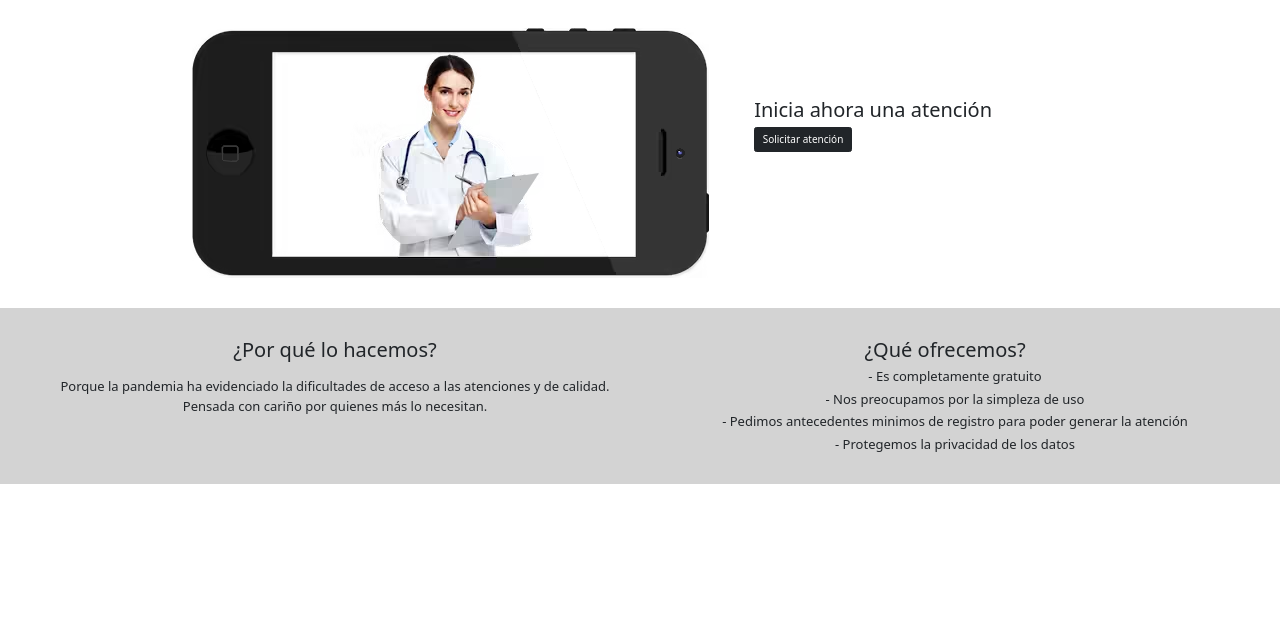
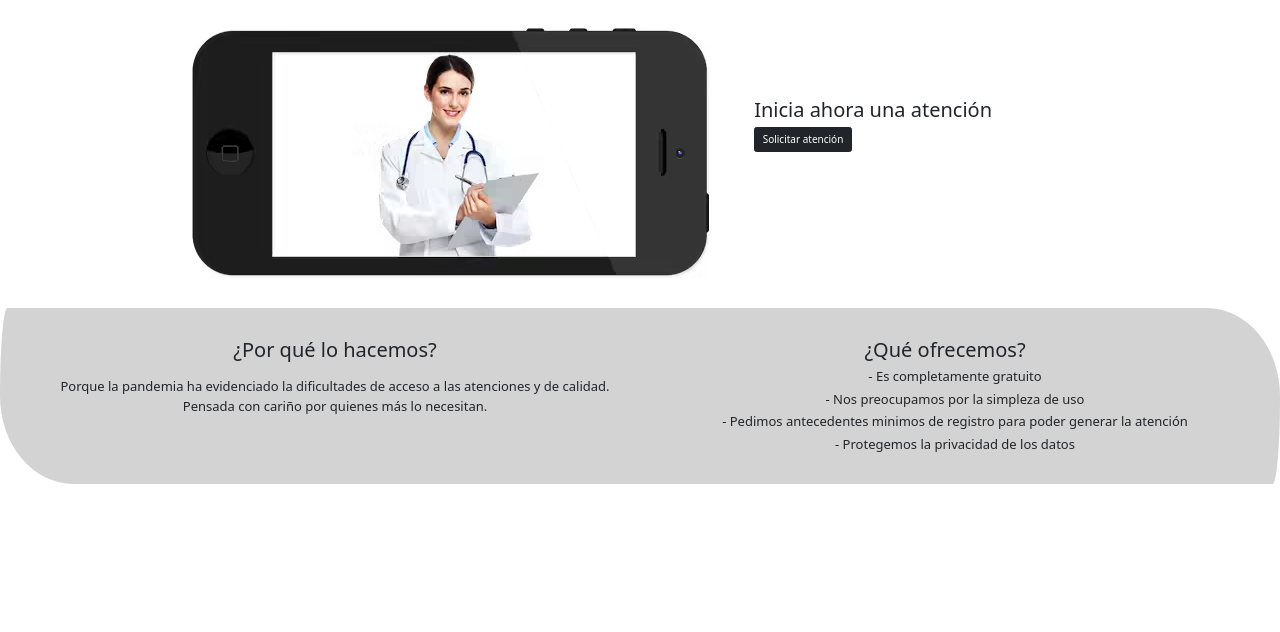
Before and after one commit to nosemiusername/coderhouse-desarrollo-web, a website: page docs/index.html in a window 1280 px wide. Shown: the part 96-728 px from the top of the page. Drawn offline with nearby package versions, Linux system fonts and the light colour scheme.

Commit message:
added border-radius

```diff
--- a/docs/scss/pages/_index.scss
+++ b/docs/scss/pages/_index.scss
@@ -56,3 +56,9 @@
   margin-top: 3px;
   list-style: none;
 }
+
+@include respond-to("medium") {
+  .why {
+    border-radius: 10px 100px / 120px;
+  }
+}
```
Also changed, not shown: docs/public/css/style.css.
